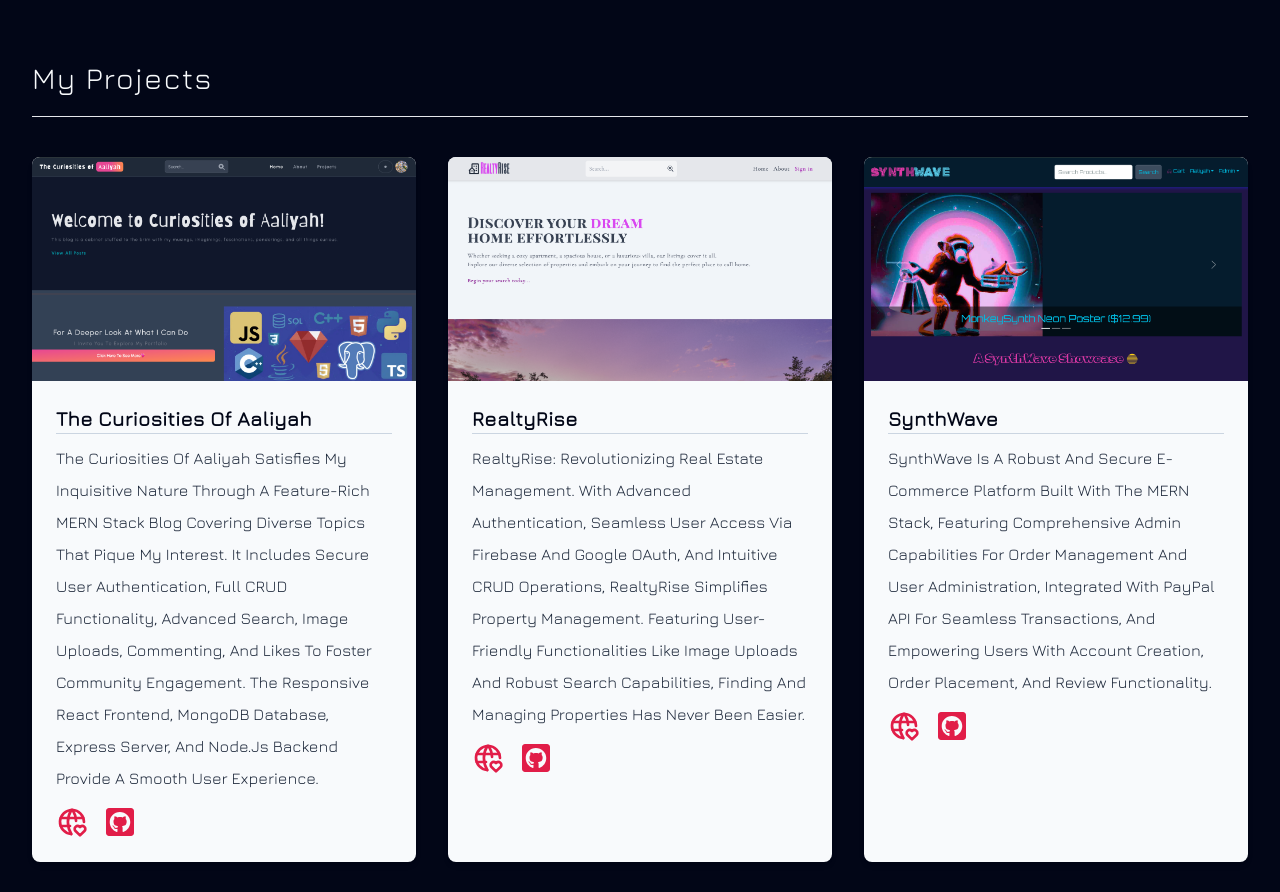
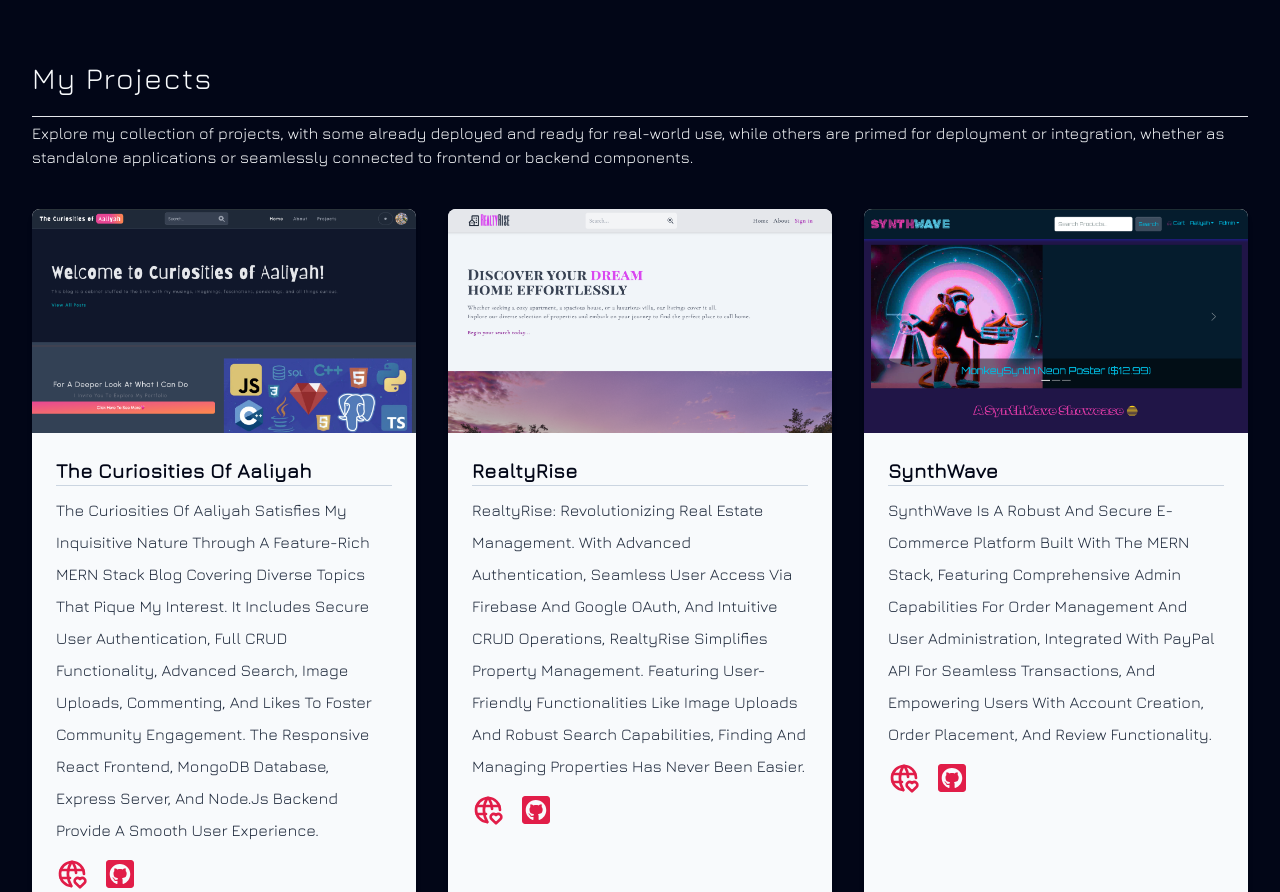
Before and after one commit to Aaliyah1699/Apps-Portfolio, a React (Vite) app: page / in a window 1280 px wide. Shown: the part 1800-2692 px from the top of the page. Built offline with nearby package versions, Linux system fonts and the light colour scheme; grey boxes are pictures that could not be loaded.

Commit message:
Add projects intro

```diff
--- a/src/components/Projects.jsx
+++ b/src/components/Projects.jsx
@@ -9,6 +9,12 @@ const Projects = () => {
             id='projects'
         >
             <SectionTitle text='My Projects' />
+            <p className='text-slate-50 mt-1'>
+                Explore my collection of projects, with some already deployed and
+                ready for real-world use, while others are primed for deployment
+                or integration, whether as standalone applications or seamlessly
+                connected to frontend or backend components.
+            </p>
             <div className='py-10 grid lg:grid-cols-2 xl:grid-cols-3 gap-8'>
                 {projects.map((project) => {
                     return <ProjectsCard key={project.id} {...project} />;
```
